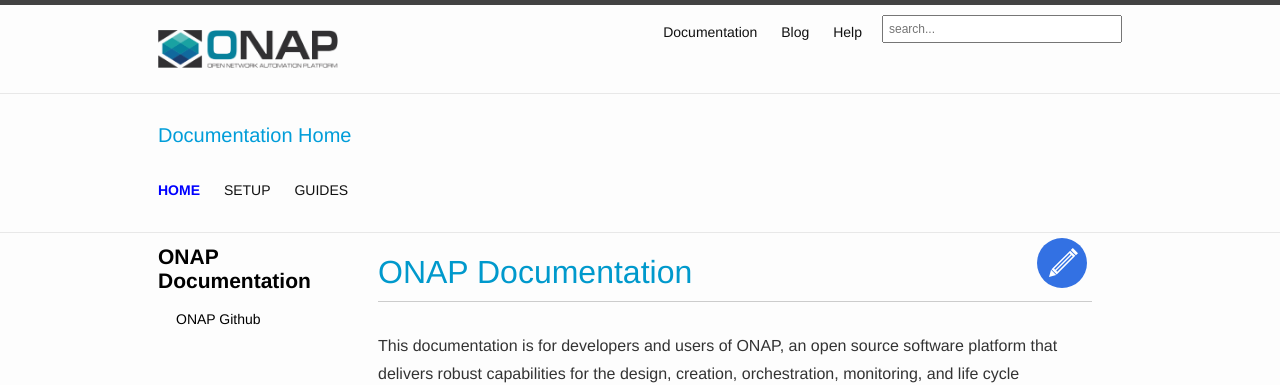
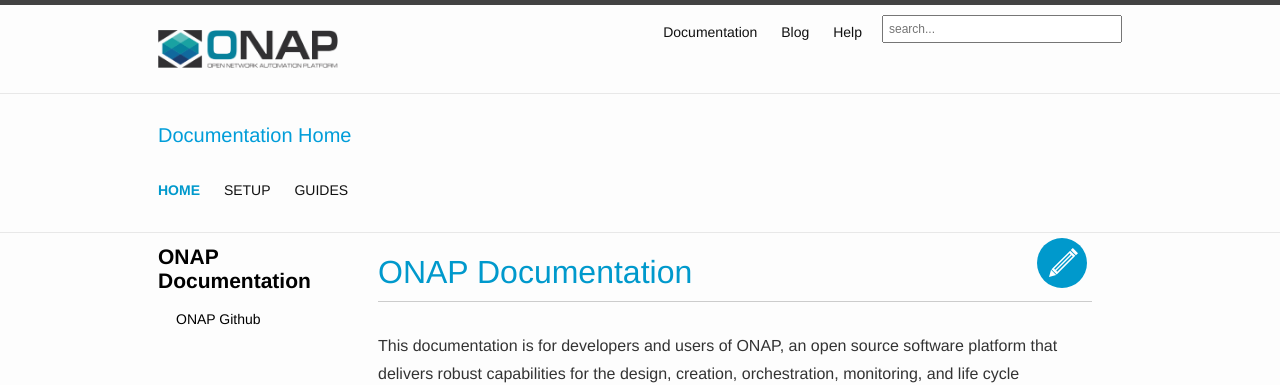
Before and after one commit to pnpdjie/pnpdjie.github.io, a Jekyll site: the page built from docs/home/index.md, in a window 1280 px wide. Shown: the top 385 px of the page. Built offline with Jekyll 4.4.1, drawn with Linux system fonts in a browser that asks for light colours; cached includes are drawn as plain includes.

Commit message:
unify color of page

```diff
--- a/_sass/_base.sass
+++ b/_sass/_base.sass
@@ -63,6 +63,7 @@
       padding: 7.5px 10px 7.5px 18px
       margin-left: -3px
       color: $grey
+      font-weight: bold
 
 .open-toc
   body
@@ -242,7 +243,7 @@
     white-space: nowrap
     text-indent: 50px
     overflow: hidden
-    background: $blue url('/images/icon-pencil.svg') no-repeat
+    background: $light-blue url('/images/icon-pencil.svg') no-repeat
     background-position: 12px 10px
     background-size: 29px 29px
 
@@ -350,13 +351,13 @@
     transition: 0.3s
 
     &:hover
-      color: $blue
+      color: $light-blue
 
   a.item > .title
     color: $black
 
     &:hover
-      color: $blue
+      color: $light-blue
 
   div.item > .title
     &::before
--- a/_sass/minima/_syntax-highlighting.scss
+++ b/_sass/minima/_syntax-highlighting.scss
@@ -38,7 +38,7 @@
   .s     { color: #d14 } // Literal.String
   .na    { color: #008080 } // Name.Attribute
   .nb    { color: #0086B3 } // Name.Builtin
-  .nc    { color: blue; font-weight: bold } // Name.Class
+  .nc    { color: #09c; font-weight: bold } // Name.Class
   .no    { color: #008080 } // Name.Constant
   .ni    { color: #800080 } // Name.Entity
   .ne    { color: #900; font-weight: bold } // Name.Exception
--- a/css/styles.sass
+++ b/css/styles.sass
@@ -17,6 +17,7 @@
 $blueviolet: #8a2be2
 $dark-blue: #445588
 $light-black: #4c4c4c
+$light-blue: #09c
 $mono-font: 'Roboto Mono', monospace
 
 // media queries
```
